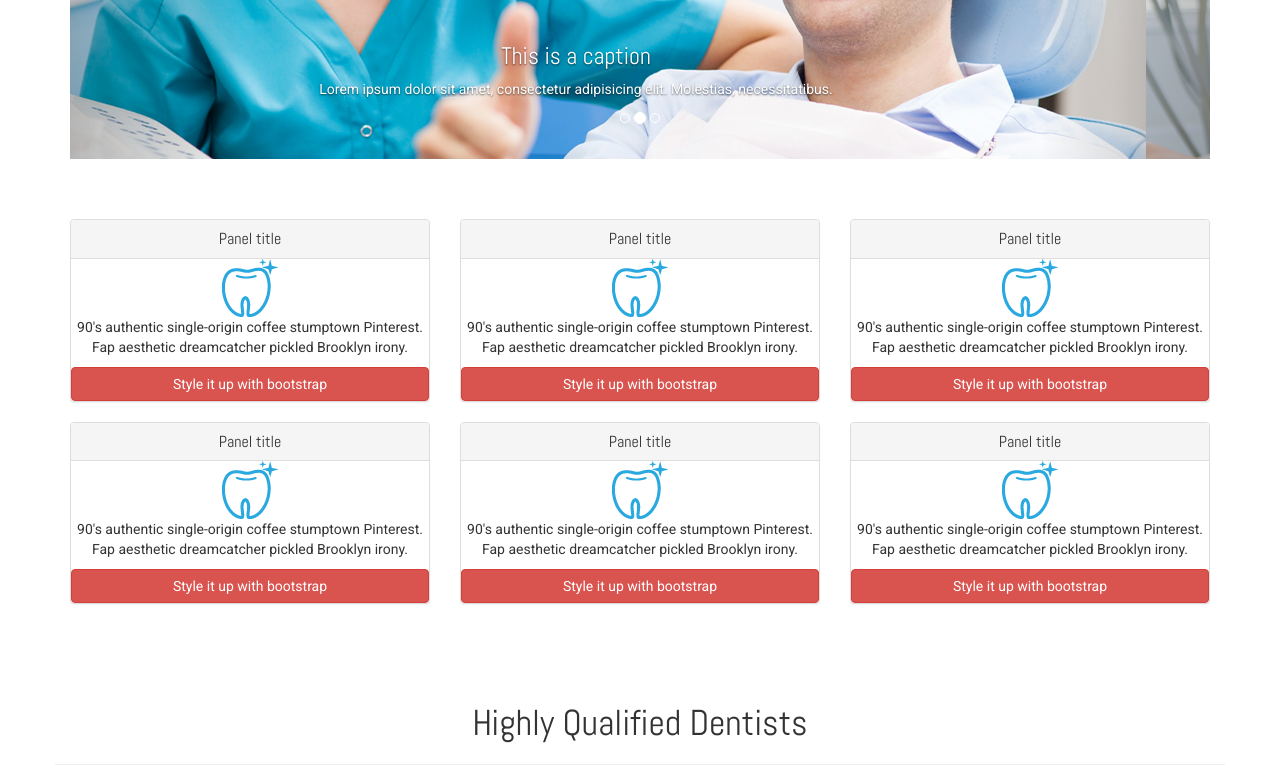
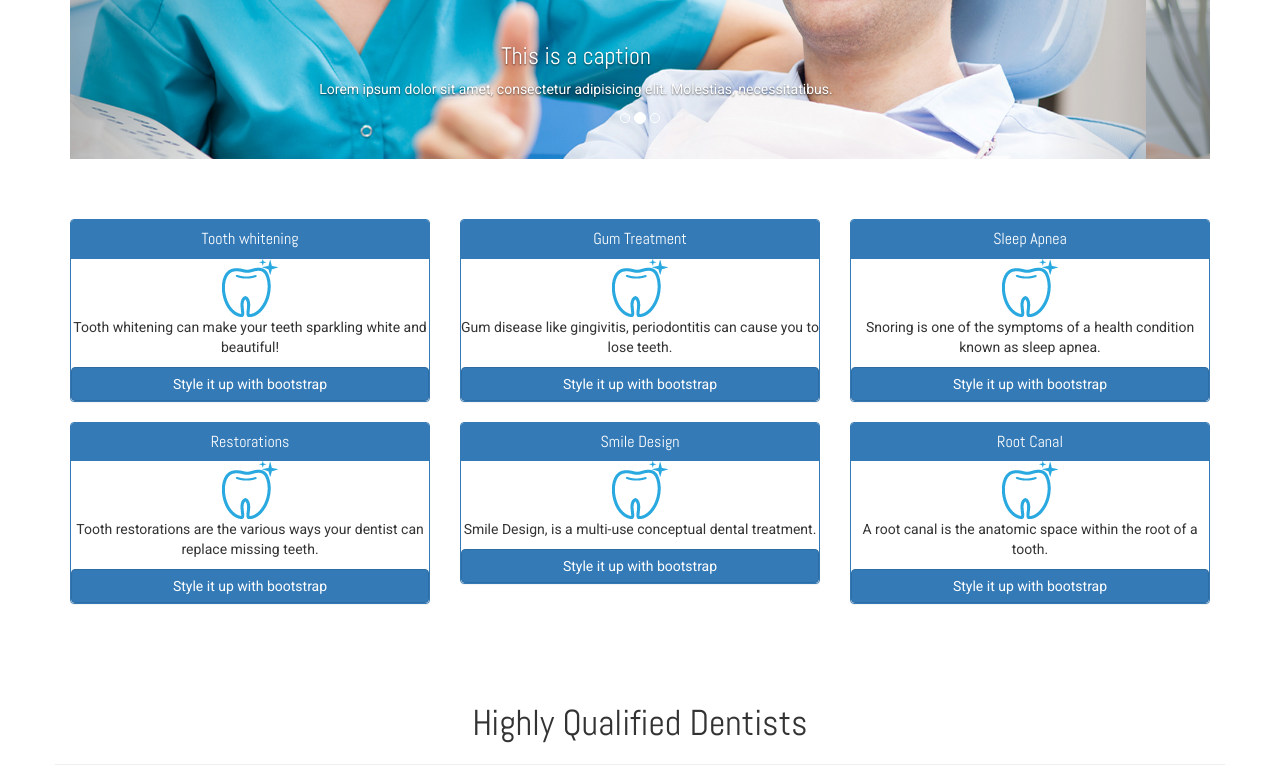
Before and after one commit to polodev/rakesh, a website: page index.html in a window 1280 px wide. Shown: the part 421-1204 px from the top of the page. Drawn offline with nearby package versions, Linux system fonts and the light colour scheme; files whose address does not match are found by name.

Commit message:
change panel class

```diff
--- a/index.html
+++ b/index.html
@@ -112,65 +112,66 @@
         <div class="container">
             <div class="row">
                 <div class="col-sm-4">
-                    <div class="panel panel-default text-center">
+                    <div class="panel panel-primary text-center">
                         <div class="panel-heading">
-                            <h2 class="panel-title">Panel title</h2>
+                            <h2 class="panel-title">Tooth whitening</h2>
                         </div>
                         <img src="images/all_img_dent/service-icon-1.png" alt="alt_tag" class="">
-                        <p>90's authentic single-origin coffee stumptown Pinterest. Fap aesthetic dreamcatcher pickled Brooklyn irony.</p>
-                        <a href="#" target="_blank" class="btn btn-danger btn-block">Style it up with bootstrap</a>
+                        <p>Tooth whitening can make your teeth sparkling white and beautiful!</p>
+                        <a href="#" target="_blank" class="btn btn-primary btn-block">Style it up with bootstrap</a>
                     </div> <!-- End Panel Panel Default -->
                 </div> <!-- End col-sm-4 for panel-default -->
                 <div class="col-sm-4">
-                    <div class="panel panel-default text-center">
+                    <div class="panel panel-primary text-center">
                         <div class="panel-heading">
-                            <h2 class="panel-title">Panel title</h2>
+                            <h2 class="panel-title">Gum Treatment</h2>
                         </div>
                         <img src="images/all_img_dent/service-icon-1.png" alt="alt_tag" class="">
-                        <p>90's authentic single-origin coffee stumptown Pinterest. Fap aesthetic dreamcatcher pickled Brooklyn irony.</p>
-                        <a href="#" target="_blank" class="btn btn-danger btn-block">Style it up with bootstrap</a>
+                        <p>Gum disease like gingivitis, periodontitis can cause you to lose teeth.</p>
+                        <a href="#" target="_blank" class="btn btn-primary btn-block">Style it up with bootstrap</a>
                     </div> <!-- End Panel Panel Default -->
                 </div> <!-- End col-sm-4 for panel-default -->
                 <div class="col-sm-4">
-                    <div class="panel panel-default text-center">
+                    <div class="panel panel-primary text-center">
                         <div class="panel-heading">
-                            <h2 class="panel-title">Panel title</h2>
+                            <h2 class="panel-title">Sleep Apnea</h2>
                         </div>
                         <img src="images/all_img_dent/service-icon-1.png" alt="alt_tag" class="">
-                        <p>90's authentic single-origin coffee stumptown Pinterest. Fap aesthetic dreamcatcher pickled Brooklyn irony.</p>
-                        <a href="#" target="_blank" class="btn btn-danger btn-block">Style it up with bootstrap</a>
+                        <p> Snoring is one of the symptoms of a health condition known as sleep apnea.</p>
+                        <a href="#" target="_blank" class="btn btn-primary btn-block">Style it up with bootstrap</a>
                     </div> <!-- End Panel Panel Default -->
                 </div> <!-- End col-sm-4 for panel-default -->
                 <div class="col-sm-4">
-                    <div class="panel panel-default text-center">
+                    <div class="panel panel-primary text-center">
                         <div class="panel-heading">
-                            <h2 class="panel-title">Panel title</h2>
+                            <h2 class="panel-title">Restorations</h2>
                         </div>
                         <img src="images/all_img_dent/service-icon-1.png" alt="alt_tag" class="">
-                        <p>90's authentic single-origin coffee stumptown Pinterest. Fap aesthetic dreamcatcher pickled Brooklyn irony.</p>
-                        <a href="#" target="_blank" class="btn btn-danger btn-block">Style it up with bootstrap</a>
+                        <p> Tooth restorations are the various ways your dentist can replace missing teeth.</p>
+                        <a href="#" target="_blank" class="btn btn-primary btn-block">Style it up with bootstrap</a>
                     </div> <!-- End Panel Panel Default -->
                 </div> <!-- End col-sm-4 for panel-default -->
                 <div class="col-sm-4">
-                    <div class="panel panel-default text-center">
+                    <div class="panel panel-primary text-center">
                         <div class="panel-heading">
-                            <h2 class="panel-title">Panel title</h2>
+                            <h2 class="panel-title">Smile Design </h2>
                         </div>
                         <img src="images/all_img_dent/service-icon-1.png" alt="alt_tag" class="">
-                        <p>90's authentic single-origin coffee stumptown Pinterest. Fap aesthetic dreamcatcher pickled Brooklyn irony.</p>
-                        <a href="#" target="_blank" class="btn btn-danger btn-block">Style it up with bootstrap</a>
+                        <p> Smile Design, is a multi-use conceptual dental treatment.</p>
+                        <a href="#" target="_blank" class="btn btn-primary btn-block">Style it up with bootstrap</a>
                     </div> <!-- End Panel Panel Default -->
                 </div> <!-- End col-sm-4 for panel-default -->
                 <div class="col-sm-4">
-                    <div class="panel panel-default text-center">
+                    <div class="panel panel-primary text-center">
                         <div class="panel-heading">
-                            <h2 class="panel-title">Panel title</h2>
+                            <h2 class="panel-title">Root Canal</h2>
                         </div>
                         <img src="images/all_img_dent/service-icon-1.png" alt="alt_tag" class="">
-                        <p>90's authentic single-origin coffee stumptown Pinterest. Fap aesthetic dreamcatcher pickled Brooklyn irony.</p>
-                        <a href="#" target="_blank" class="btn btn-danger btn-block">Style it up with bootstrap</a>
+                        <p> A root canal is the anatomic space within the root of a tooth.</p>
+                        <a href="#" target="_blank" class="btn btn-primary btn-block">Style it up with bootstrap</a>
                     </div> <!-- End Panel Panel Default -->
                 </div> <!-- End col-sm-4 for panel-default -->
+
             </div>
         </div>
     </div>
```
